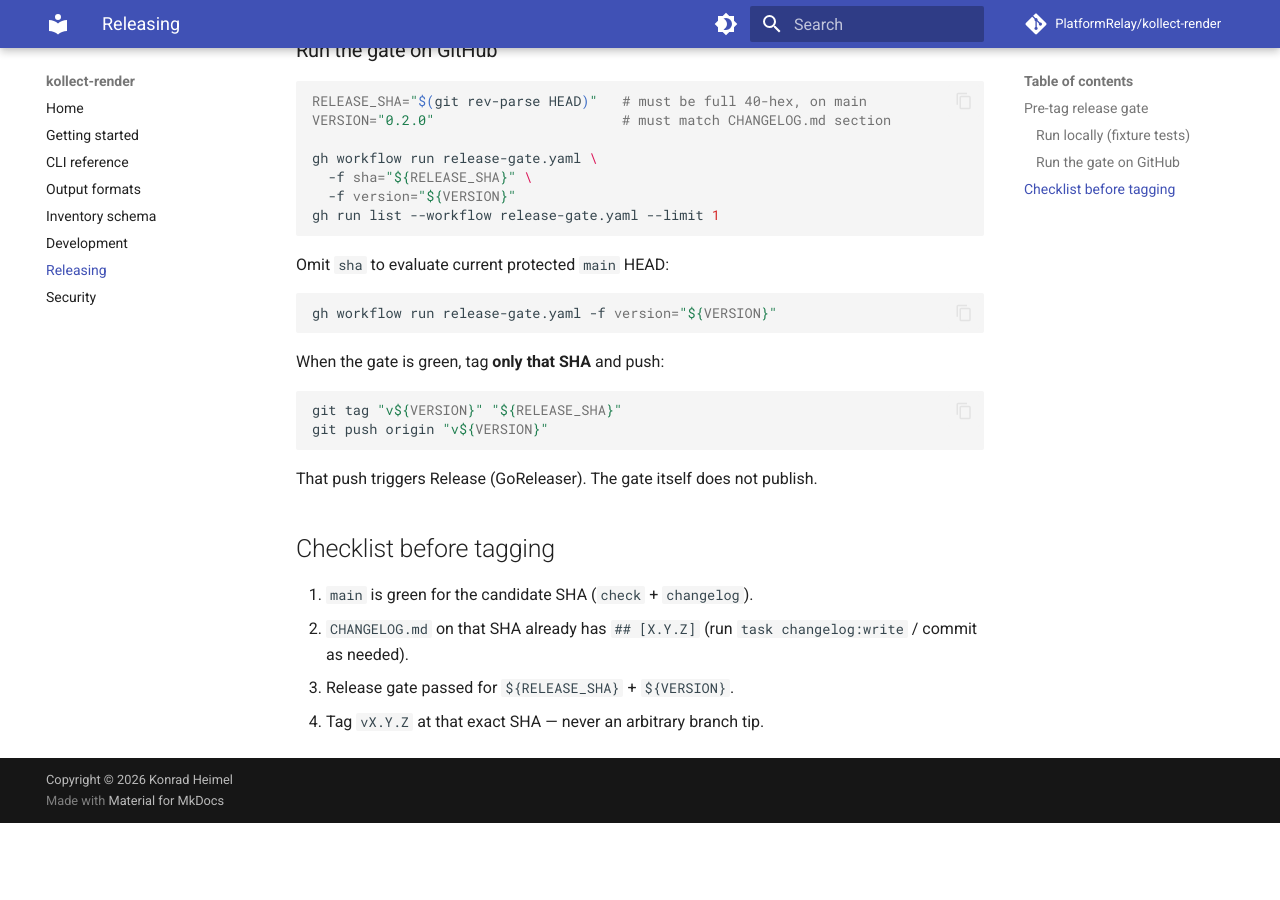
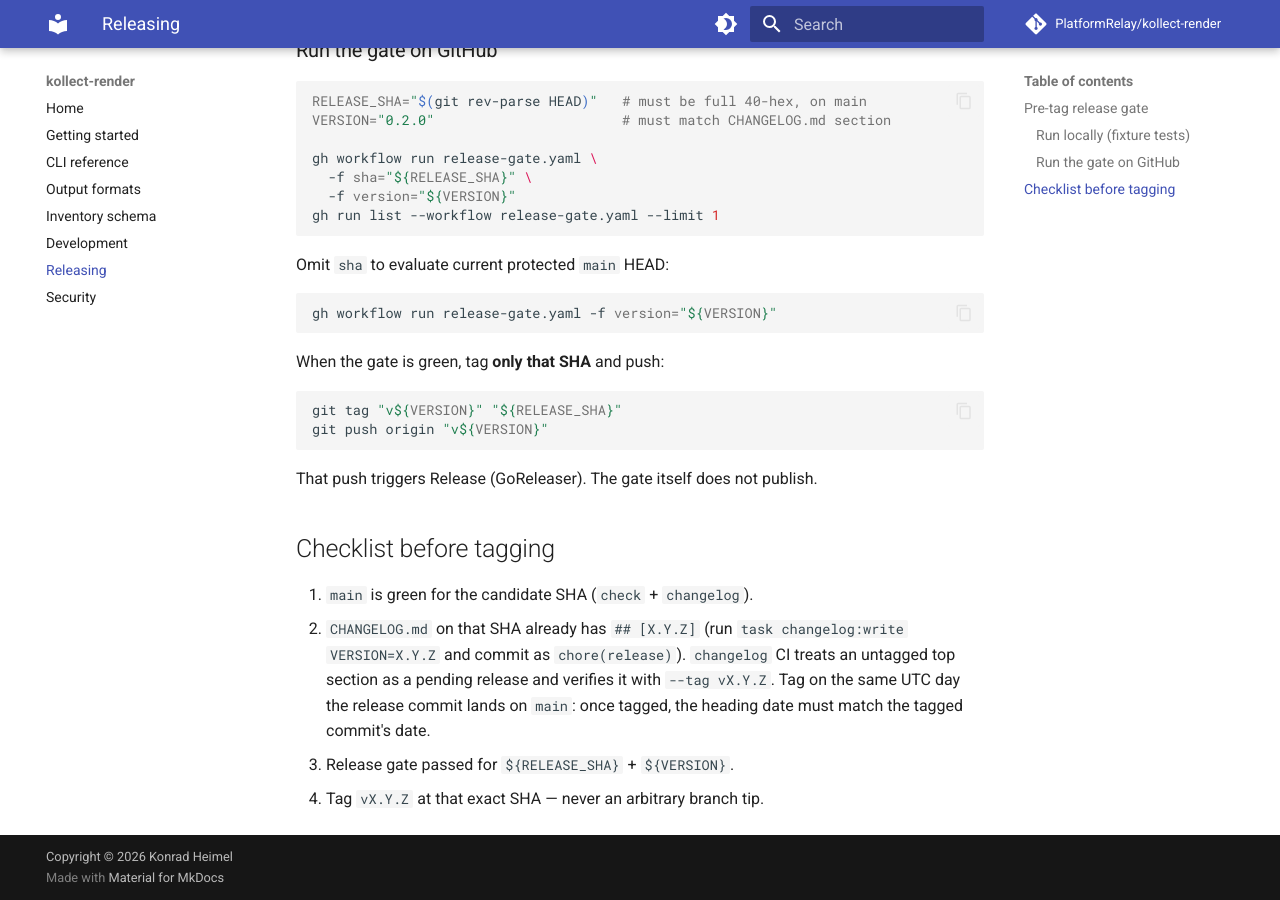
Before and after one commit to PlatformRelay/kollect-render, an MkDocs documentation site: the page built from docs/development/release.md, in a window 1280 px wide and 900 px high, scrolled down 942 px. Built offline with MkDocs 1.6.1 and Material for MkDocs 9.7.7, drawn with Linux system fonts in a browser that asks for light colours; comment, search, counter and statistics services are not loaded; before the commit the page ends 1765 px from its top, so only the background shows below that.

Commit message:
:wrench: build(release): verify an untagged top CHANGELOG section as pending
The release gate needs '## [X.Y.Z]' in CHANGELOG.md before vX.Y.Z is
tagged, but changelog:verify regenerated without --tag and flagged that
section as drift, so no commit could satisfy both. An untagged top version
is now rendered with --tag and keeps its committed date; tagged sections
stay strict. changelog:write accepts VERSION=, and the fallback installer
matches the Taskfile's git-cliff v2.14.1.

```diff
--- a/Taskfile.yml
+++ b/Taskfile.yml
@@ -133,10 +133,10 @@ tasks:
       - "{{.GIT_CLIFF_BIN}} --config {{.CLIFF_CONFIG}} --unreleased -o -"
 
   changelog:write:
-    desc: Regenerate CHANGELOG.md from git tags and unreleased commits
+    desc: Regenerate CHANGELOG.md (VERSION=X.Y.Z renders unreleased commits as that release)
     deps: [tools:git-cliff]
     cmds:
-      - "{{.GIT_CLIFF_BIN}} --config {{.CLIFF_CONFIG}} -o CHANGELOG.md"
+      - "{{.GIT_CLIFF_BIN}} --config {{.CLIFF_CONFIG}} {{if .VERSION}}--tag v{{.VERSION}} {{end}}-o CHANGELOG.md"
 
   changelog:release:
     desc: Print changelog section for the latest tag (release notes)
--- a/docs/development/release.md
+++ b/docs/development/release.md
@@ -65,7 +65,10 @@ That push triggers Release (GoReleaser). The gate itself does not publish.
 ## Checklist before tagging
 
 1. `main` is green for the candidate SHA (`check` + `changelog`).
-2. `CHANGELOG.md` on that SHA already has `## [X.Y.Z]` (run `task changelog:write` /
-   commit as needed).
+2. `CHANGELOG.md` on that SHA already has `## [X.Y.Z]` (run
+   `task changelog:write VERSION=X.Y.Z` and commit as `chore(release)`). `changelog`
+   CI treats an untagged top section as a pending release and verifies it with
+   `--tag vX.Y.Z`. Tag on the same UTC day the release commit lands on `main`: once
+   tagged, the heading date must match the tagged commit's date.
 3. Release gate passed for `${RELEASE_SHA}` + `${VERSION}`.
 4. Tag `vX.Y.Z` at that exact SHA — never an arbitrary branch tip.
```
Also changed, not shown: 1 other file.
